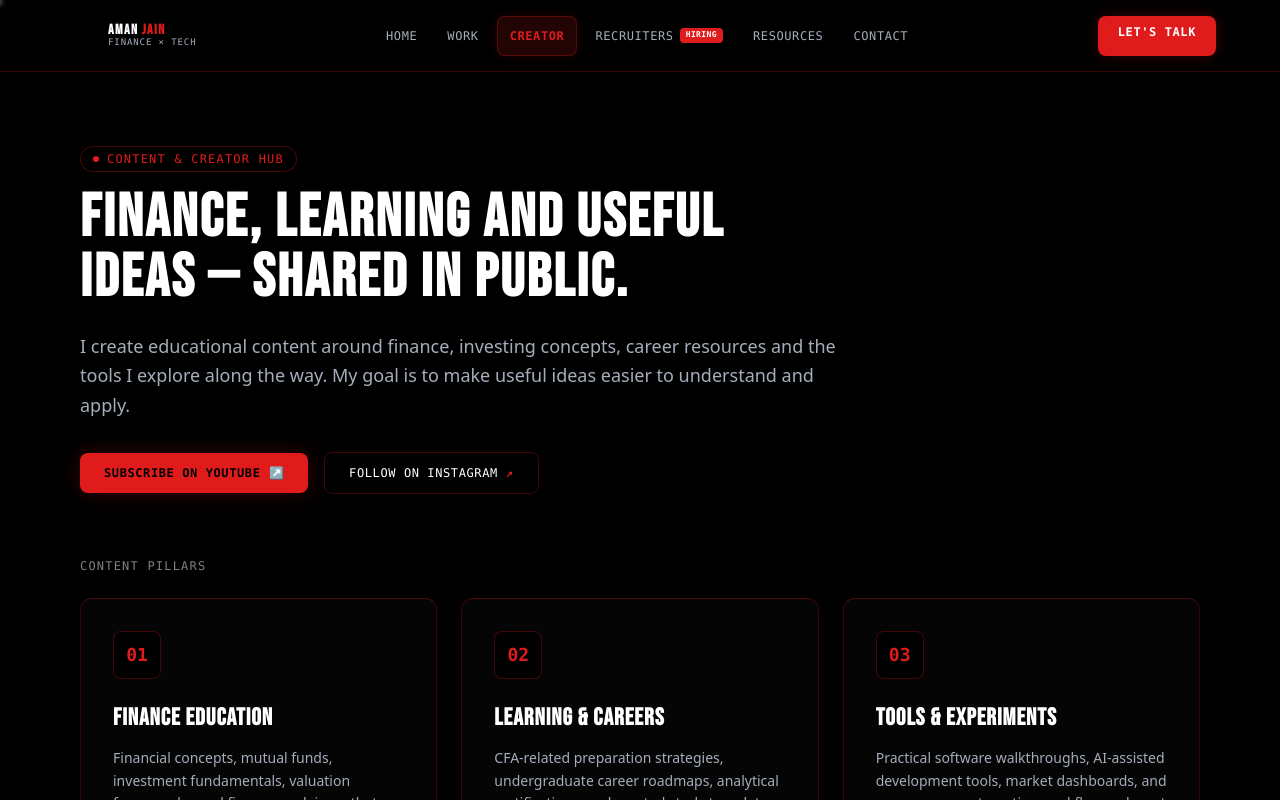
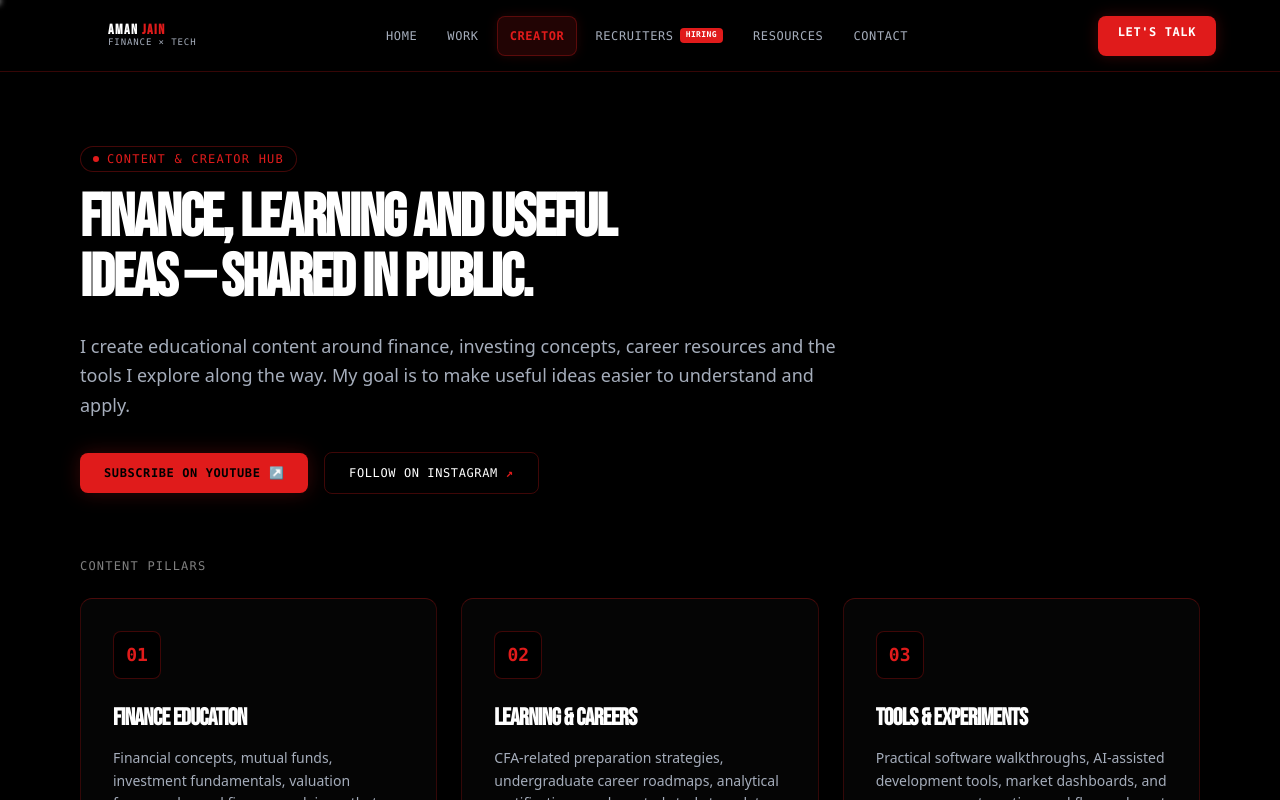
Before and after one commit to aman482006-beep/Oatish-webiste, a Next.js app: page /creator in a window 1280 px wide. Shown: the top 800 px of the page. Built offline with nearby package versions, Linux system fonts and the light colour scheme.

Commit message:
Refresh portfolio typography fallbacks

```diff
--- a/src/app/globals.css
+++ b/src/app/globals.css
@@ -19,8 +19,8 @@
   --color-spidey-white: #F5F7FA;
   --color-spidey-muted: #A5ADBB;
 
-  --font-display: var(--font-display), "Bebas Neue", sans-serif;
-  --font-body: var(--font-body), "Space Grotesk", sans-serif;
+  --font-display: var(--font-display), "Plus Jakarta Sans", sans-serif;
+  --font-body: var(--font-body), "Manrope", sans-serif;
 }
 
 @font-face {
@@ -74,7 +74,7 @@ html {
 body {
   background-color: var(--tech-bg);
   color: var(--tech-text);
-  font-family: var(--font-body), "Space Grotesk", -apple-system, BlinkMacSystemFont, "Segoe UI", Roboto, sans-serif;
+  font-family: var(--font-body), "Manrope", -apple-system, BlinkMacSystemFont, "Segoe UI", Roboto, sans-serif;
   min-height: 100vh;
   overflow-x: hidden;
   line-height: 1.6;
@@ -84,12 +84,12 @@ body {
 
 /* Typography Helpers */
 .font-display {
-  font-family: var(--font-display), "Bebas Neue", sans-serif;
-  letter-spacing: 0.04em;
+  font-family: var(--font-display), "Plus Jakarta Sans", sans-serif;
+  letter-spacing: -0.025em;
 }
 
 .font-body {
-  font-family: var(--font-body), "Space Grotesk", sans-serif;
+  font-family: var(--font-body), "Manrope", sans-serif;
 }
 
 /* Spider-Man Card Helper */
@@ -115,7 +115,7 @@ body {
   overflow: hidden;
   background-color: var(--spidey-red);
   color: #FFFFFF !important;
-  font-family: var(--font-display), "Bebas Neue", sans-serif;
+  font-family: var(--font-display), "Plus Jakarta Sans", sans-serif;
   font-size: 1.1rem;
   letter-spacing: 0.12em;
   text-transform: uppercase;
```
